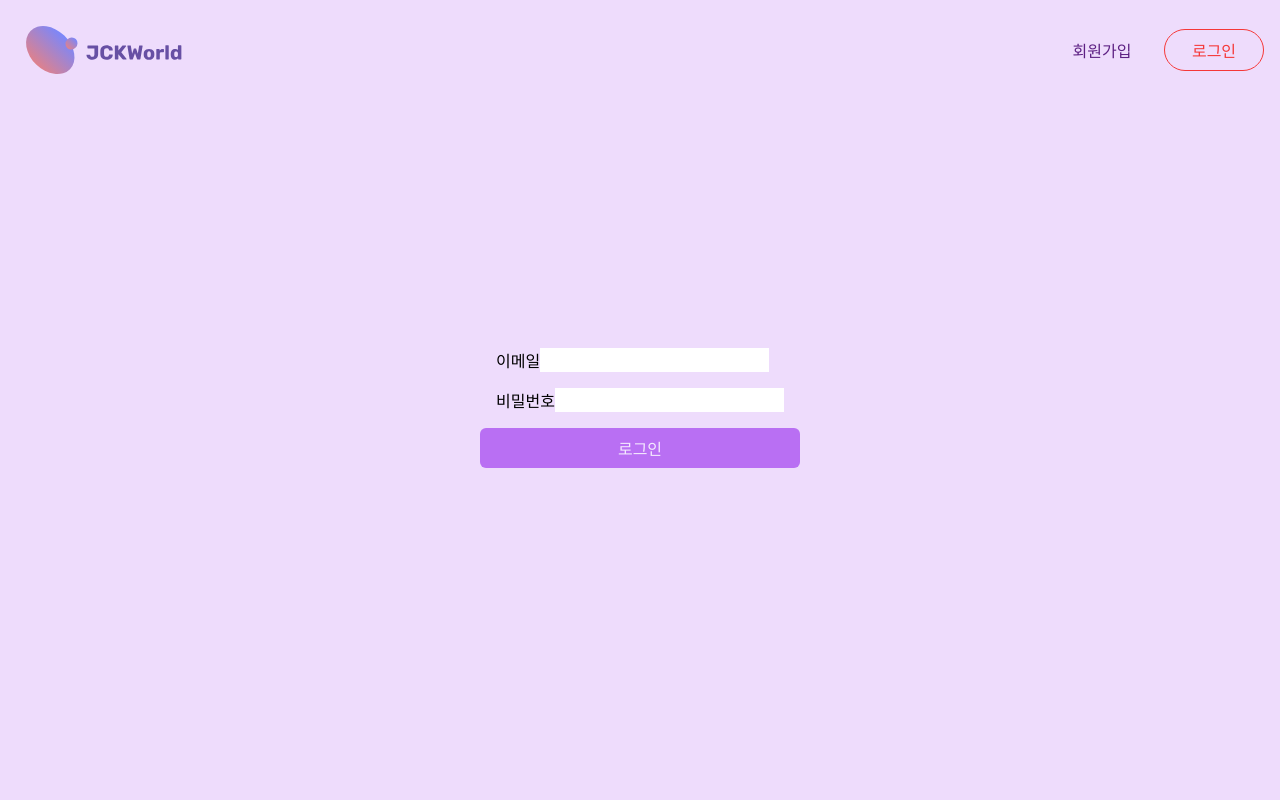
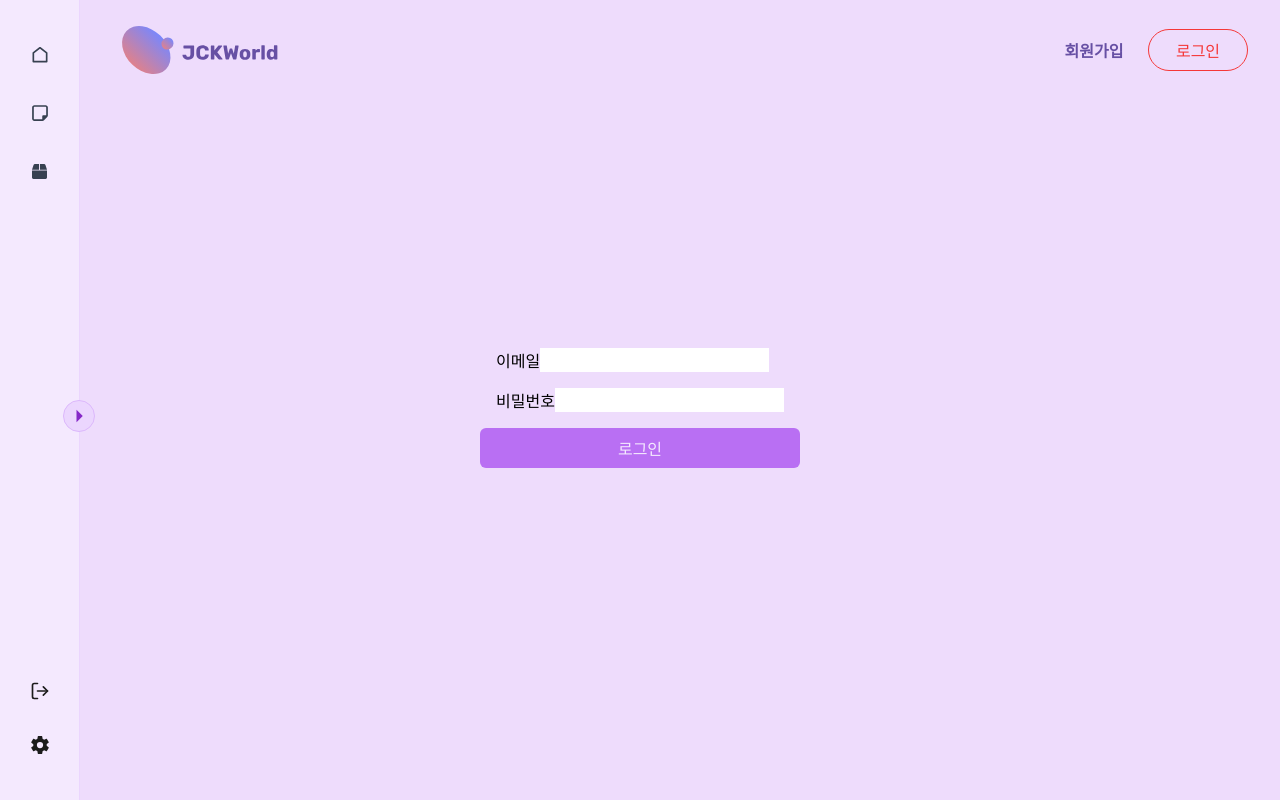
Before and after one commit to soobinJung/JCK-World, a Next.js app in the folder world/src/main/fe/: page /login in a window 1280 px wide. Built offline with nearby package versions, Linux system fonts and the light colour scheme.

Commit message:
feat: gnb, lnb 퍼블리싱

```diff
--- a/world/src/main/fe/package.json
+++ b/world/src/main/fe/package.json
@@ -13,6 +13,7 @@
     "next": "14.1.0",
     "react": "^18",
     "react-dom": "^18",
+    "react-icons": "^5.0.1",
     "use-immer": "^0.9.0"
   },
   "devDependencies": {
--- a/world/src/main/fe/src/components/layout/CommonGnb.tsx
+++ b/world/src/main/fe/src/components/layout/CommonGnb.tsx
@@ -3,12 +3,12 @@ import Logo from '../home/icon/Logo';
 
 function CommonGnb() {
   return (
-    <div className="w-full p-4 flex items-center justify-between fixed top-0 left-0">
+    <div className="min-w-[calc(100vw-80px)] px-8 py-4 flex items-center justify-between fixed top-0 left-[80px]">
       <Link href={'/'}>
         <Logo />
       </Link>
-      <div className="flex gap-3 items-center">
-        <div className="text-lavender-900 w-[100px] text-center">
+      <div className="flex gap-1 items-center">
+        <div className="text-violet-700 w-[100px] text-center font-[700]">
           <Link href={'/login'}>회원가입</Link>
         </div>
         <div className="text-red-500 rounded-full w-[100px] text-center p-2 border border-red-500">
--- a/world/src/main/fe/src/components/layout/CommonLayout.tsx
+++ b/world/src/main/fe/src/components/layout/CommonLayout.tsx
@@ -1,13 +1,13 @@
 import React from 'react';
-import Logo from '../home/icon/Logo';
-import Link from 'next/link';
 import { DefaultPropsType } from '@/types/common';
 import CommonGnb from './CommonGnb';
+import CommonLnb from './CommonLnb';
 
 function CommonLayout({ children }: DefaultPropsType) {
   return (
     <div className="bg-primary w-full min-h-screen">
       <CommonGnb />
+      <CommonLnb />
       {children}
     </div>
   );
--- /dev/null
+++ b/world/src/main/fe/src/components/layout/CommonLnb.tsx
@@ -0,0 +1,56 @@
+'use client';
+import { usePathname, useRouter } from 'next/navigation';
+import MenuBox from './lnb/MenuBox';
+import { RiHomeLine } from 'react-icons/ri';
+import { FaRegNoteSticky } from 'react-icons/fa6';
+import { FiLogOut } from 'react-icons/fi';
+import { IoSettingsSharp } from 'react-icons/io5';
+import { FaBox } from 'react-icons/fa';
+import { MdArrowRight } from 'react-icons/md';
+import { ROUTES } from '@/constants/routes';
+
+function CommonLnb() {
+  const path = usePathname();
+
+  const setIconColor = (active: boolean) => {
+    if (active) return 'text-lavender-700';
+    else return 'text-gray-700';
+  };
+
+  return (
+    <div className="fixed left-0 top-0 bg-lavender-100 w-[80px] min-h-screen px-4 py-8 flex flex-col gap-4 items-center justify-between border-r border-lavender-200">
+      <div className="absolute top-1/2 -right-4 cursor-pointer rounded-full bg-lavender-200 border border-lavender-300">
+        <MdArrowRight className="text-[30px] text-lavender-700" />
+      </div>
+      <div className="flex flex-col gap-3">
+        <MenuBox active={path === ROUTES.HOME}>
+          <RiHomeLine
+            className={`${setIconColor(path === ROUTES.HOME)} text-[20px]`}
+          />
+        </MenuBox>
+        <MenuBox active={path === ROUTES.TEST.MAIN}>
+          <FaRegNoteSticky
+            className={`${setIconColor(path === ROUTES.TEST.MAIN)} text-[18px]`}
+          />
+        </MenuBox>
+        <MenuBox active={path === ROUTES.DOCUMENTS.MAIN}>
+          <FaBox
+            className={`${setIconColor(
+              path === ROUTES.DOCUMENTS.MAIN,
+            )} text-[15px]`}
+          />
+        </MenuBox>
+      </div>
+      <div className="flex flex-col gap-2">
+        <MenuBox>
+          <FiLogOut className="text-[20px] text-black" />
+        </MenuBox>
+        <MenuBox>
+          <IoSettingsSharp className="text-[20px] text-black" />
+        </MenuBox>
+      </div>
+    </div>
+  );
+}
+
+export default CommonLnb;
--- /dev/null
+++ b/world/src/main/fe/src/components/layout/lnb/MenuBox.tsx
@@ -0,0 +1,18 @@
+import { DefaultPropsType } from '@/types/common';
+
+interface MenuBoxPropsType extends DefaultPropsType {
+  active?: boolean;
+}
+
+function MenuBox({ children, active }: MenuBoxPropsType) {
+  return (
+    <div
+      className={`${
+        active ? 'bg-lavender-50 border border-lavender-200' : ''
+      } cursor-pointer hover:bg-lavender-200 rounded-[12px]  w-[46px] h-[46px] flex items-center justify-center`}
+    >
+      {children}
+    </div>
+  );
+}
+export default MenuBox;
--- /dev/null
+++ b/world/src/main/fe/src/constants/routes.ts
@@ -0,0 +1,13 @@
+export const ROUTES = {
+  HOME: '/',
+  TEST: {
+    MAIN: '/test',
+  },
+  DOCUMENTS: {
+    MAIN: '/documents',
+  },
+  LOGIN: {
+    MAIN: '/login',
+    SIGNUP: '/login/signup',
+  },
+} as const;
--- a/world/src/main/fe/tailwind.config.js
+++ b/world/src/main/fe/tailwind.config.js
@@ -26,18 +26,12 @@ module.exports = {
           900: '#5d2083',
           950: '#3f0a61',
         },
-        gray: {
-          50: '#f7f7f7',
-          100: '#ededed',
-          200: '#dfdfdf',
-          300: '#c8c8c8',
-          400: '#adadad',
-          500: '#a1a1a1',
-          600: '#888888',
-          700: '#7b7b7b',
-          800: '#676767',
-          900: '#545454',
-          950: '#363636',
+        violet: {
+          400: '#a099e0',
+          500: '#8f80d4',
+          600: '#7f66c5',
+          700: '#6750a4',
+          800: '#59478c',
         },
         black: '#1c1c1c',
         red: {
```
Also changed, not shown: 1 other file (tests, documents, lock files or other folders).
